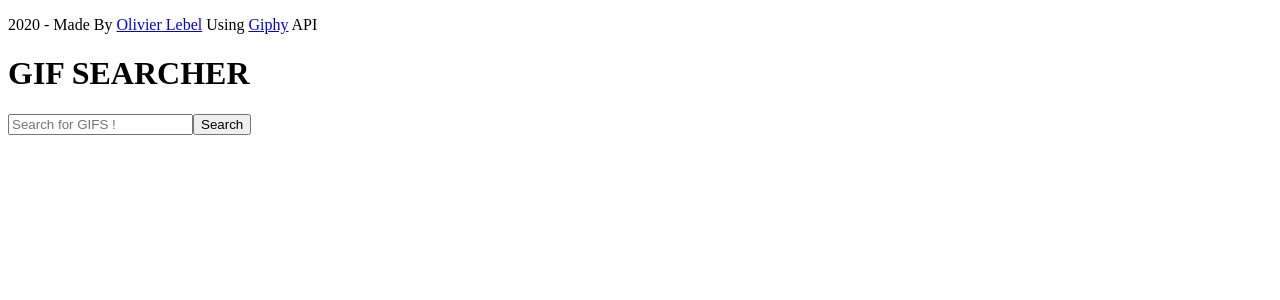
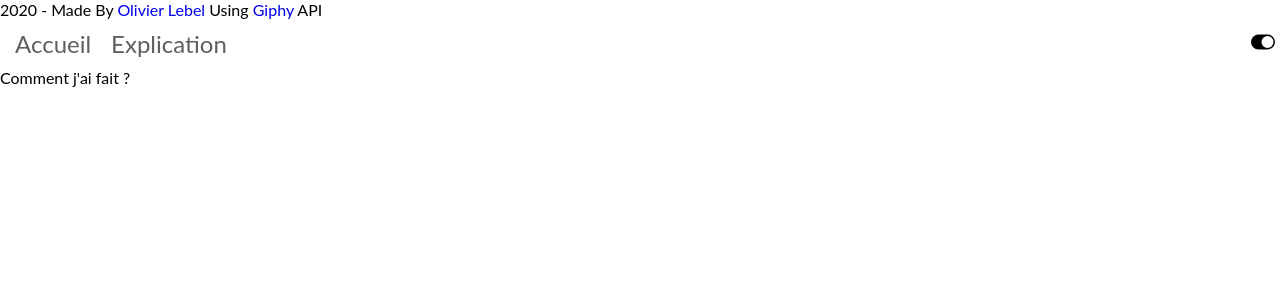
Before and after one commit to OliveLeb/react-gif-searcher, a React (Create React App) app: page /explication in a window 1280 px wide. Shown: the top 300 px of the page. Built offline with nearby package versions, Linux system fonts and the light colour scheme.

Commit message:
ajout context theme

```diff
--- a/package.json
+++ b/package.json
@@ -9,6 +9,7 @@
     "axios": "^0.19.2",
     "react": "^16.13.1",
     "react-dom": "^16.13.1",
+    "react-icons": "^3.10.0",
     "react-router-dom": "^5.1.2",
     "react-scripts": "3.4.1"
   },
--- a/public/index.html
+++ b/public/index.html
@@ -24,6 +24,7 @@
       work correctly both with client-side routing and a non-root public URL.
       Learn how to configure a non-root public URL by running `npm run build`.
     -->
+    <link rel="stylesheet" type="text/css" href="styles.css" />
     <title>React App</title>
   </head>
   <body>
--- /dev/null
+++ b/public/styles.css
@@ -0,0 +1,7 @@
+* {
+  padding: 0;
+  margin: 0;
+  list-style-type: none;
+  text-decoration: none;
+  font-family: 'Lato', sans-serif;
+}
--- a/src/App.js
+++ b/src/App.js
@@ -1,81 +1,26 @@
-import React, { useState, useRef, useCallback } from 'react';
-import useGiphy from './useGiphy';
+import React from 'react';
+import { BrowserRouter as Router, Switch, Route } from 'react-router-dom';
+
+import Searcher from './components/Searcher';
 import Header from './components/Header';
+import Explication from './components/Explication';
+import { Provider as ThemeProvider } from './components/Theme';
 
 function App() {
-  const [search, setSearch] = useState('');
-  const [query, setQuery] = useState('');
-  const [numberResult, setNumberResult] = useState(10);
-  const [result, isLoading, hasMore, error] = useGiphy(query, numberResult);
-
-  const observer = useRef();
-  const lastGifsRef = useCallback(
-    (node) => {
-      if (isLoading) return;
-      if (observer.current) observer.current.disconnect();
-      observer.current = new IntersectionObserver((entries) => {
-        if (entries[0].isIntersecting && hasMore) {
-          setNumberResult((prevNumberResult) => prevNumberResult + 10);
-        }
-      });
-      if (node) observer.current.observe(node);
-    },
-    [isLoading, hasMore]
-  );
-
-  const onSubmit = (e) => {
-    e.preventDefault();
-    setQuery(search);
-    setNumberResult(10);
-  };
-
   return (
-    <>
-      <Header />
-      <div>
-        <h1>GIF SEARCHER</h1>
-        <form onSubmit={onSubmit}>
-          <input
-            value={search}
-            onChange={(e) => setSearch(e.target.value)}
-            placeholder='Search for GIFS !'
-          />
-          <button type='submit'>Search</button>
-          {/*<label>
-          GIFS par page :
-          <select
-            value={numberResult}
-            onChange={(e) => setNumberResult(e.target.value)}
-          >
-            <option value='5'>5</option>
-            <option value='10'>10</option>
-            <option value='20'>20</option>
-            <option value='50'>50</option>
-          </select>
-        </label>*/}
-        </form>
-        <br />
-        {result.map((item, index) => {
-          if (result.length === index + 1) {
-            return (
-              <div key={item.id} ref={lastGifsRef}>
-                <h3>{item.title}</h3>
-                <video autoPlay loop src={item.link} />
-              </div>
-            );
-          } else {
-            return (
-              <div key={item.id}>
-                <h3>{item.title}</h3>
-                <video autoPlay loop src={item.link} />
-              </div>
-            );
-          }
-        })}
-        <div>{isLoading && 'Loading...'}</div>
-        <div>{error && 'Error'}</div>
-      </div>
-    </>
+    <ThemeProvider>
+      <Router>
+        <Header />
+        <Switch>
+          <Route path='/' exact>
+            <Searcher />
+          </Route>
+          <Route path='/explication'>
+            <Explication />
+          </Route>
+        </Switch>
+      </Router>
+    </ThemeProvider>
   );
 }
 
--- /dev/null
+++ b/src/components/Explication.js
@@ -0,0 +1,7 @@
+import React from 'react';
+
+const Explication = () => {
+  return <div>Comment j'ai fait ?</div>;
+};
+
+export default Explication;
--- a/src/components/Header.js
+++ b/src/components/Header.js
@@ -1,7 +1,9 @@
 import React from 'react';
+import Navigation from './Navigation';
 
 const Header = () => {
   return (
+    <>
       <div>
         <p>
           2020 - Made By{' '}
@@ -13,12 +15,18 @@ const Header = () => {
             Olivier Lebel
           </a>{' '}
           Using{' '}
-        <a href='https://giphy.com/' target='_blank' rel='noopener noreferrer'>
+          <a
+            href='https://giphy.com/'
+            target='_blank'
+            rel='noopener noreferrer'
+          >
             Giphy
           </a>{' '}
           API
         </p>
       </div>
+      <Navigation />
+    </>
   );
 };
 
--- /dev/null
+++ b/src/components/Navigation.js
@@ -0,0 +1,22 @@
+import React from 'react';
+import { NavLink } from 'react-router-dom';
+import styles from './Navigation.module.css';
+import Theme from './Theme';
+
+const Navigation = () => {
+  return (
+    <nav>
+      <div>
+        <NavLink to='/' className={styles.link}>
+          Accueil
+        </NavLink>
+        <NavLink to='/explication' className={styles.link}>
+          Explication
+        </NavLink>
+      </div>
+      <Theme />
+    </nav>
+  );
+};
+
+export default Navigation;
--- /dev/null
+++ b/src/components/Navigation.module.css
@@ -0,0 +1,15 @@
+nav {
+  padding: 10px 5px;
+  display: flex;
+  justify-content: space-between;
+  align-items: center;
+}
+
+.link {
+  color: #5f5f5f;
+  margin: 10px;
+  font-size: 1.5rem;
+}
+.link:hover {
+  color: #000;
+}
--- /dev/null
+++ b/src/components/Searcher.js
@@ -0,0 +1,66 @@
+import React, { useState, useRef, useCallback } from 'react';
+import useGiphy from '../useGiphy';
+
+const Search = () => {
+  const [search, setSearch] = useState('');
+  const [query, setQuery] = useState('');
+  const [numberResult, setNumberResult] = useState(10);
+  const [result, isLoading, hasMore, error] = useGiphy(query, numberResult);
+
+  const observer = useRef();
+  const lastGifsRef = useCallback(
+    (node) => {
+      if (isLoading) return;
+      if (observer.current) observer.current.disconnect();
+      observer.current = new IntersectionObserver((entries) => {
+        if (entries[0].isIntersecting && hasMore) {
+          setNumberResult((prevNumberResult) => prevNumberResult + 10);
+        }
+      });
+      if (node) observer.current.observe(node);
+    },
+    [isLoading, hasMore]
+  );
+
+  const onSubmit = (e) => {
+    e.preventDefault();
+    setQuery(search);
+    setNumberResult(10);
+  };
+
+  return (
+    <div>
+      <h1>GIF SEARCHER</h1>
+      <form onSubmit={onSubmit}>
+        <input
+          value={search}
+          onChange={(e) => setSearch(e.target.value)}
+          placeholder='Search for GIFS !'
+        />
+        <button type='submit'>Search</button>
+      </form>
+      <br />
+      {result.map((item, index) => {
+        if (result.length === index + 1) {
+          return (
+            <div key={item.id} ref={lastGifsRef}>
+              <h3>{item.title}</h3>
+              <video autoPlay loop src={item.link} />
+            </div>
+          );
+        } else {
+          return (
+            <div key={item.id}>
+              <h3>{item.title}</h3>
+              <video autoPlay loop src={item.link} />
+            </div>
+          );
+        }
+      })}
+      <div>{isLoading && 'Loading...'}</div>
+      <div>{error && 'Error'}</div>
+    </div>
+  );
+};
+
+export default Search;
--- /dev/null
+++ b/src/components/Theme.js
@@ -0,0 +1,66 @@
+import React, { useReducer, useEffect } from 'react';
+import { BsToggleOn, BsToggleOff } from 'react-icons/bs';
+import ThemeContext from '../contexts/ThemeContext';
+
+const initialState = {
+  toggleTheme: true,
+  light: { syntax: '#555', ui: '#ddd', bg: '#eee' },
+  dark: { syntax: '#ddd', ui: '#333', bg: '#555' },
+};
+
+const themeReducer = (state, action) => {
+  switch (action.type) {
+    case 'SWITCH_THEME':
+      return {
+        ...state,
+        toggleTheme: !state.toggleTheme,
+      };
+    case 'SWITCH_DARK':
+      return {
+        ...state,
+        theme: 'dark',
+      };
+    case 'SWITCH_lIGHT':
+      return {
+        ...state,
+        theme: 'light',
+      };
+    default:
+      return state;
+  }
+};
+
+export const { Context, Provider } = ThemeContext(themeReducer, initialState);
+
+const Theme = () => {
+  const [state, dispatch] = useReducer(themeReducer, initialState);
+  const { toggleTheme } = state;
+  const button = {
+    fontSize: '1.5rem',
+  };
+  useEffect(() => {
+    console.log(toggleTheme);
+  });
+
+  return (
+    <div>
+      {toggleTheme ? (
+        <BsToggleOn
+          style={button}
+          onClick={() => {
+            dispatch({ type: 'SWITCH_THEME' });
+          }}
+        />
+      ) : (
+        <BsToggleOff
+          style={button}
+          onClick={() => {
+            dispatch({ type: 'SWITCH_THEME' });
+          }}
+        />
+      )}
+    </div>
+  );
+};
+
+export default Theme;
--- /dev/null
+++ b/src/contexts/ThemeContext.js
@@ -0,0 +1,25 @@
+import React, { createContext, useReducer } from 'react';
+//import themeReducer, { initialState } from '../components/Theme';
+
+const ThemeContext = (reducer, initialState) => {
+  const Context = createContext();
+
+  const Provider = ({ children }) => {
+    const [state, dispatch] = useReducer(reducer, initialState);
+
+    /*
+    const boundActions = {};
+    for (let key in actions) {
+      boundActions[key] = actions[key](dispatch);
+    }*/
+
+    return (
+      <Context.Provider value={{ state, dispatch }}>
+        {children}
+      </Context.Provider>
+    );
+  };
+  return { Context, Provider };
+};
+
+export default ThemeContext;
```
Also changed, not shown: 1 other file (tests, documents, lock files or other folders). Lines whose indentation alone changed are shown as unchanged.
